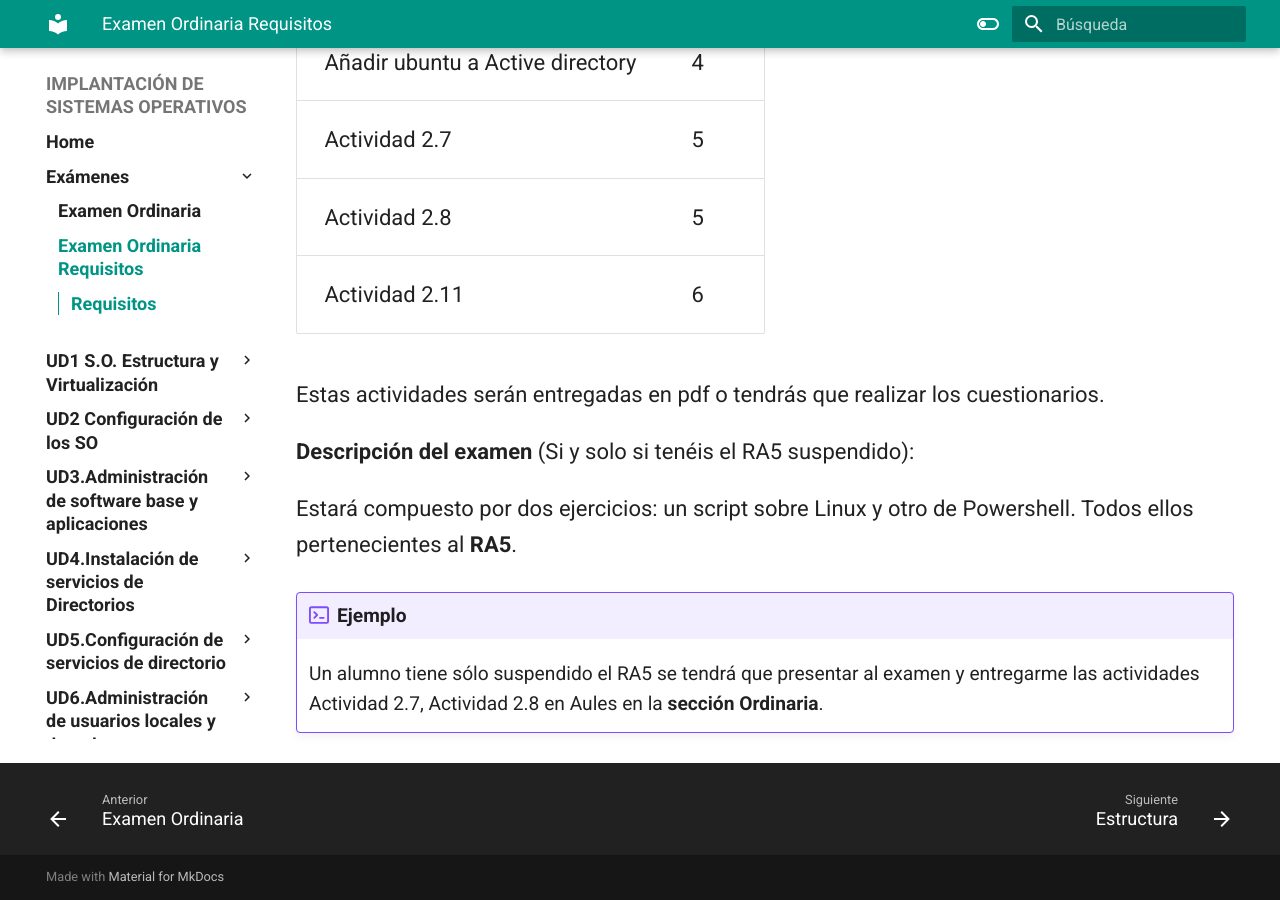
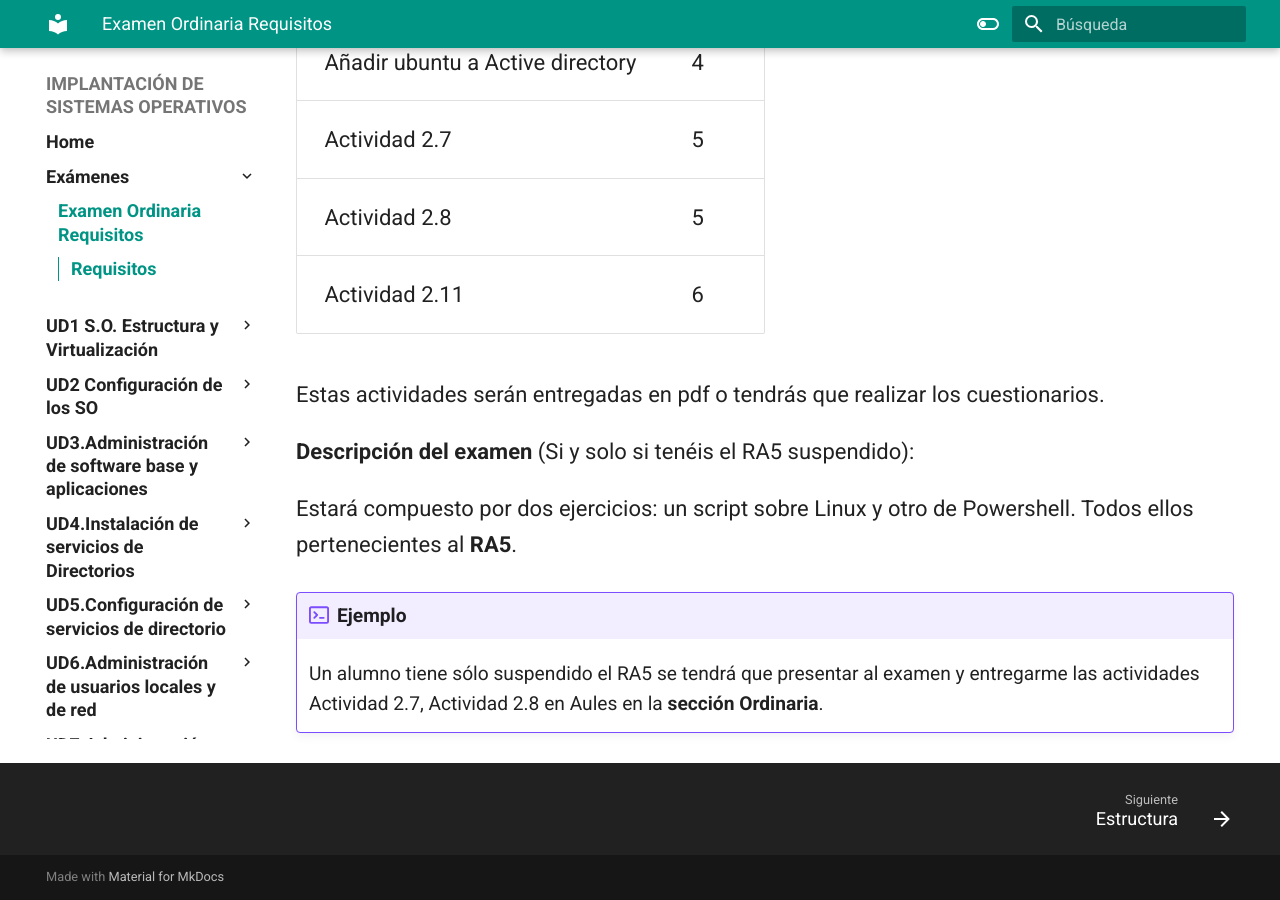
Before and after one commit to jmarlu/ISO, an MkDocs documentation site: the page built from docs/Examenes/Ordinaria/Requisitos.md, in a window 1280 px wide and 900 px high, scrolled down 1175 px. Built offline with MkDocs 1.6.1 and Material for MkDocs 9.7.7, drawn with Linux system fonts in a browser that asks for light colours.

Commit message:
modmkdocs

```diff
--- a/mkdocs.yml
+++ b/mkdocs.yml
@@ -6,7 +6,7 @@ nav:
       #     - Examen 1EVA: ./Examenes/Examen1EVA/examen.md
       #     - Examen 2EVA: ./Examenes/Examen2EVA/examen.md
       # - Examen 3EVA: ./Examenes/Examen3EVA/examenbis.md
-      - Examen Ordinaria: ./Examenes/Ordinaria/ExamenOrd.md
+      # - Examen Ordinaria: ./Examenes/Ordinaria/ExamenOrd.md
       - Examen Ordinaria Requisitos: ./Examenes/Ordinaria/Requisitos.md
 
   - UD1 S.O. Estructura y Virtualización:
```
